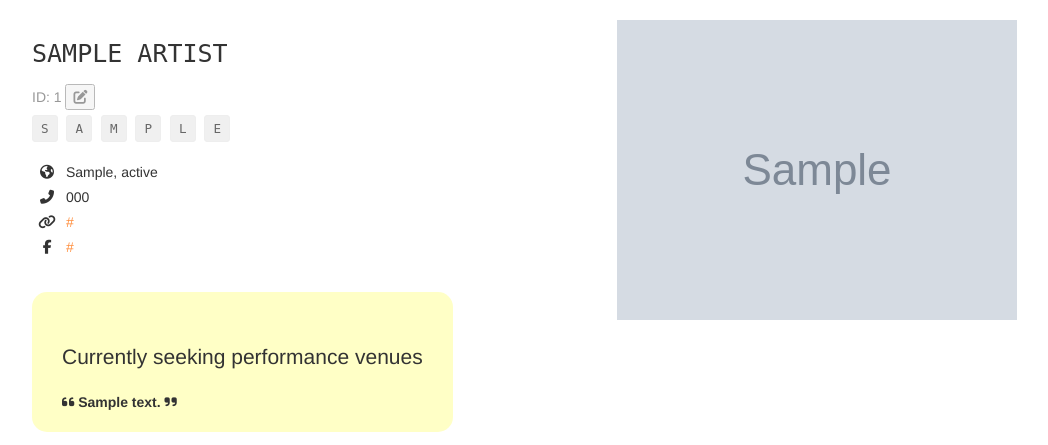
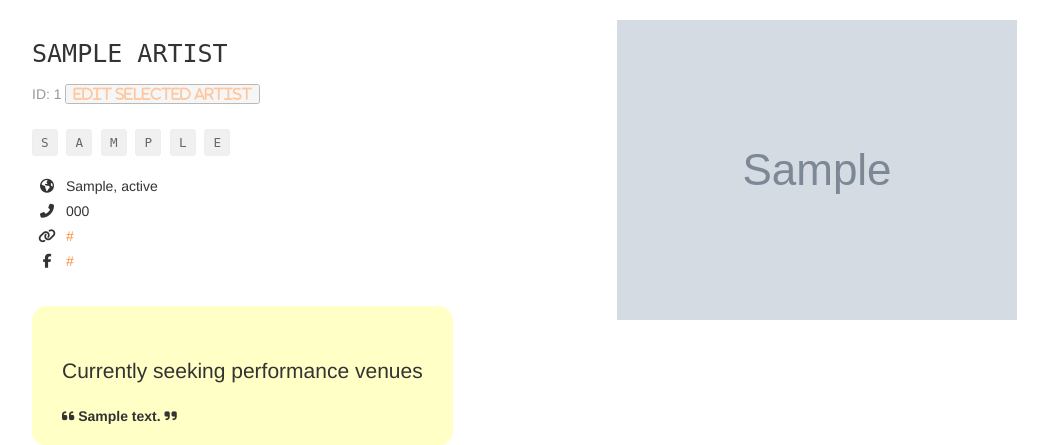
Before and after one commit to rileyslewis/Fyyur, a Flask app: page /artists/1 in a window 1280 px wide. Shown: the part 60-505 px from the top of the page, without its empty margins (38-1086 px from the left). Run offline with Flask 2, Linux system fonts and the light colour scheme; tables that the repository leaves empty hold one stand-in row (values such as "Sample post"); grey boxes marked "Sample" are stand-in pictures; some libraries are stand-ins or nearby versions.

Commit message:
Modified / Fixed Edit Artist Button on Show artist page

```diff
--- a/templates/pages/show_artist.html
+++ b/templates/pages/show_artist.html
@@ -7,10 +7,10 @@
 			{{ artist.name }}
 		</h1>
 		<p class="subtitle">
-			ID: {{ artist.id }}
-			<span><button id="artist-edit" data-id="{{artist.id}}"><i class="fas fa-edit"></i></button>
-</span>
-		</p>
+		<span>	ID: {{ artist.id }}</span>
+		<a href="/artists/{{artist.id}}/edit"><input type="submit" value="Edit Selected Artist" class="fas fa-edit"></a><form method="post" class="form">
+		</form>
+		<br>
 		<div class="genres">
 			{% for genre in artist.genres %}
 			<span class="genre">{{ genre }}</span>
```
